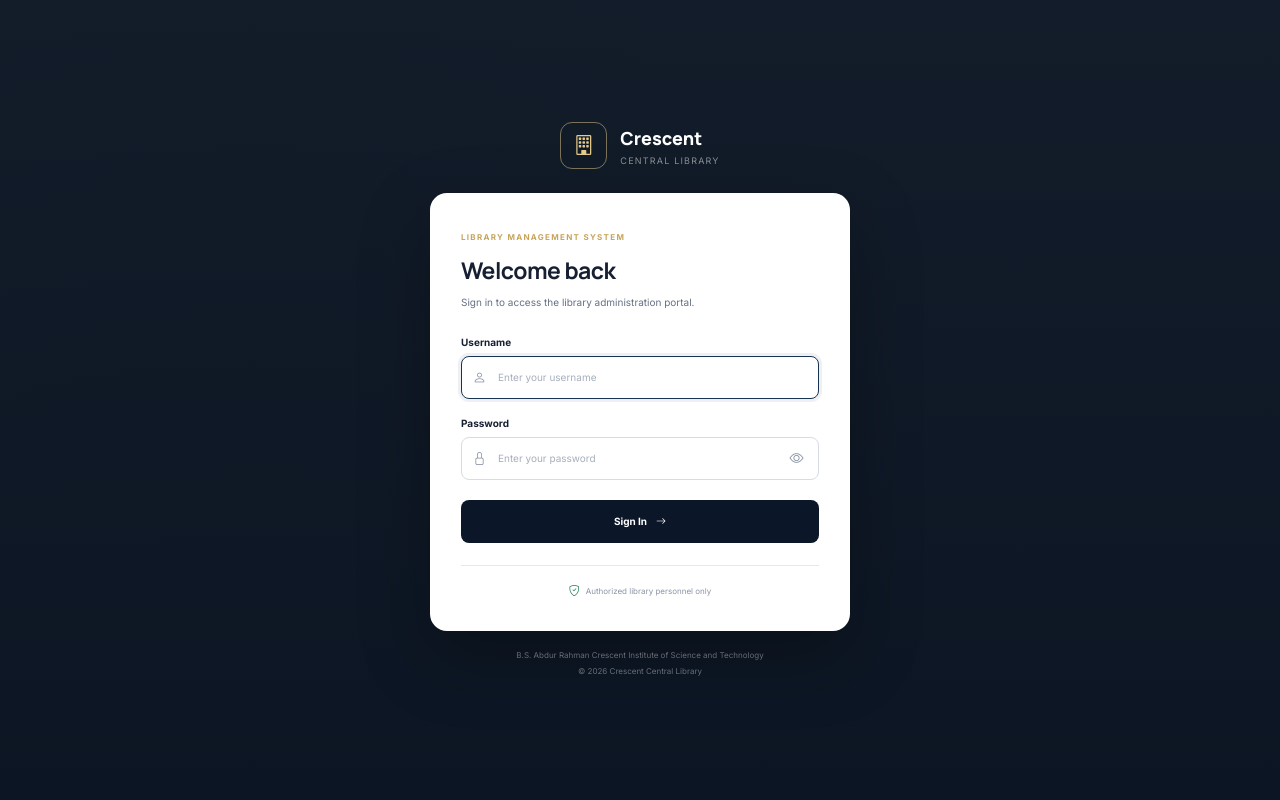
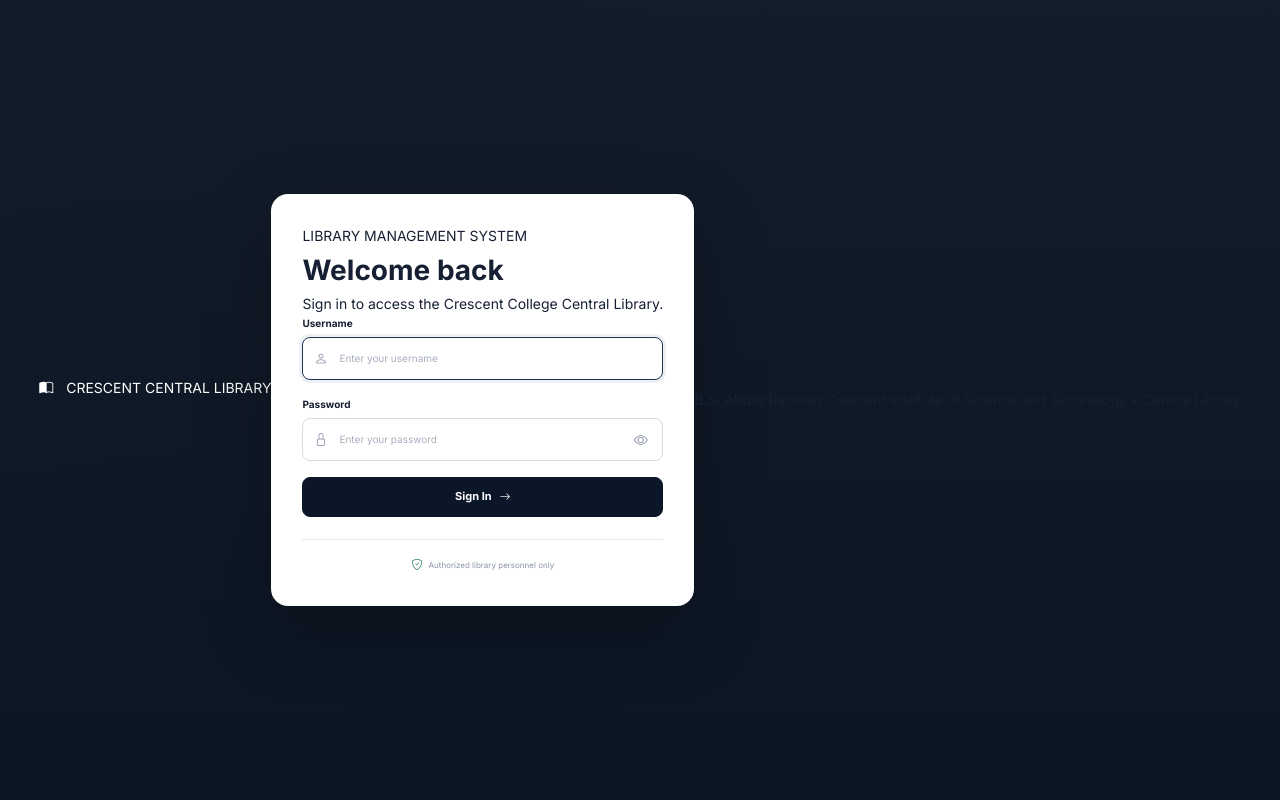
Before and after one commit to Azimullah-6430/Library-Management, a Flask app: page /login in a window 1280 px wide. Run offline with Flask 3, Linux system fonts and the light colour scheme.

Commit message:
Update login.html

```diff
--- a/templates/login.html
+++ b/templates/login.html
@@ -1,36 +1,93 @@
 {% extends "base.html" %}
 
-{% block title %}Login | Crescent Central Library{% endblock %}
+{% block title %}Login | Crescent College Central Library{% endblock %}
 
 {% block auth_content %}
+
 <div class="login-page">
-    <div class="login-container">
 
     <div class="login-brand">
-            <div class="login-logo">
-                <i class="bi bi-building"></i>
+        <div class="login-brand-mark">
+            <i class="bi bi-book-half"></i>
         </div>
 
         <div>
-                <h1>Crescent</h1>
-                <p>Central Library</p>
+            <span class="login-brand-name">CRESCENT</span>
+            <span class="login-brand-subtitle">CENTRAL LIBRARY</span>
         </div>
     </div>
 
     <div class="login-card">
-            <div class="login-header">
-                <span class="login-label">LIBRARY MANAGEMENT SYSTEM</span>
-                <h2>Welcome back</h2>
-                <p>Sign in to access the library administration portal.</p>
+
+        <div class="login-card-header">
+
+            <span class="section-label">
+                LIBRARY MANAGEMENT SYSTEM
+            </span>
+
+            <h1>
+                Welcome back
+            </h1>
+
+            <p>
+                Sign in to access the Crescent College Central Library.
+            </p>
+
         </div>
 
-            <form method="POST" action="{{ url_for('login') }}" class="login-form">
+        {% with messages = get_flashed_messages(with_categories=true) %}
+
+            {% if messages %}
+
+                <div class="flash-container">
+
+                    {% for category, message in messages %}
+
+                        <div class="flash-message flash-{{ category }}">
+
+                            <div class="flash-icon">
+
+                                {% if category == 'success' %}
+                                    <i class="bi bi-check-circle-fill"></i>
+                                {% elif category == 'danger' %}
+                                    <i class="bi bi-exclamation-circle-fill"></i>
+                                {% elif category == 'warning' %}
+                                    <i class="bi bi-exclamation-triangle-fill"></i>
+                                {% else %}
+                                    <i class="bi bi-info-circle-fill"></i>
+                                {% endif %}
+
+                            </div>
+
+                            <span>{{ message }}</span>
+
+                        </div>
+
+                    {% endfor %}
+
+                </div>
+
+            {% endif %}
+
+        {% endwith %}
+
+
+        <form
+            method="POST"
+            action="{{ url_for('login') }}"
+            class="login-form"
+        >
 
             <div class="form-group">
-                    <label for="username">Username</label>
+
+                <label for="username">
+                    Username
+                </label>
 
                 <div class="input-wrapper">
-                        <i class="bi bi-person"></i>
+
+                    <i class="bi bi-person input-icon"></i>
+
                     <input
                         type="text"
                         id="username"
@@ -40,14 +97,22 @@
                         required
                         autofocus
                     >
-                    </div>
+
                 </div>
 
+            </div>
+
+
             <div class="form-group">
-                    <label for="password">Password</label>
+
+                <label for="password">
+                    Password
+                </label>
 
                 <div class="input-wrapper">
-                        <i class="bi bi-lock"></i>
+
+                    <i class="bi bi-lock input-icon"></i>
+
                     <input
                         type="password"
                         id="password"
@@ -60,58 +125,60 @@
                     <button
                         type="button"
                         class="password-toggle"
-                            id="passwordToggle"
+                        data-password-toggle="password"
                         aria-label="Show password"
                     >
                         <i class="bi bi-eye"></i>
                     </button>
-                    </div>
+
                 </div>
 
-                <button type="submit" class="login-button">
-                    <span>Sign In</span>
+            </div>
+
+
+            <button
+                type="submit"
+                class="btn btn-primary login-submit"
+            >
+
+                <span>
+                    Sign In
+                </span>
+
                 <i class="bi bi-arrow-right"></i>
+
             </button>
 
         </form>
 
+
         <div class="login-footer">
+
             <i class="bi bi-shield-check"></i>
-                <span>Authorized library personnel only</span>
-            </div>
-        </div>
 
-        <div class="login-bottom">
-            <p>
-                B.S. Abdur Rahman Crescent Institute of Science and Technology
-            </p>
-            <span>© {{ current_year or 2026 }} Crescent Central Library</span>
+            <span>
+                Authorized library personnel only
+            </span>
+
         </div>
 
     </div>
+
+
+    <div class="login-page-footer">
+
+        <span>
+            B.S. Abdur Rahman Crescent Institute of Science and Technology
+        </span>
+
+        <span class="footer-dot">•</span>
+
+        <span>
+            Central Library
+        </span>
+
     </div>
 
-<script>
-document.addEventListener("DOMContentLoaded", function () {
-    const toggle = document.getElementById("passwordToggle");
-    const password = document.getElementById("password");
+</div>
 
-    if (toggle && password) {
-        toggle.addEventListener("click", function () {
-            const isPassword = password.type === "password";
-
-            password.type = isPassword ? "text" : "password";
-
-            toggle.innerHTML = isPassword
-                ? '<i class="bi bi-eye-slash"></i>'
-                : '<i class="bi bi-eye"></i>';
-
-            toggle.setAttribute(
-                "aria-label",
-                isPassword ? "Hide password" : "Show password"
-            );
-        });
-    }
-});
-</script>
 {% endblock %}
```
Lines whose indentation alone changed are shown as unchanged.
